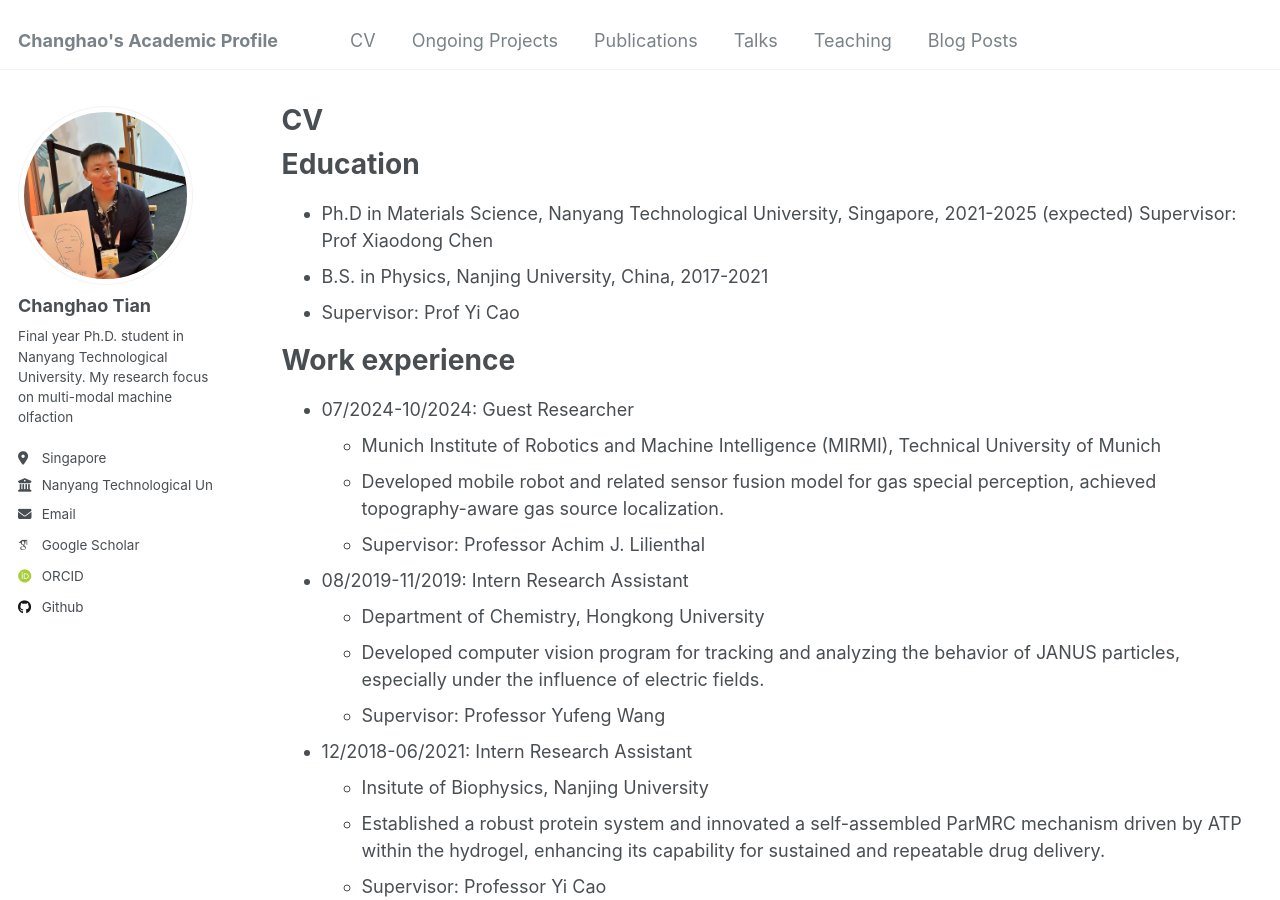
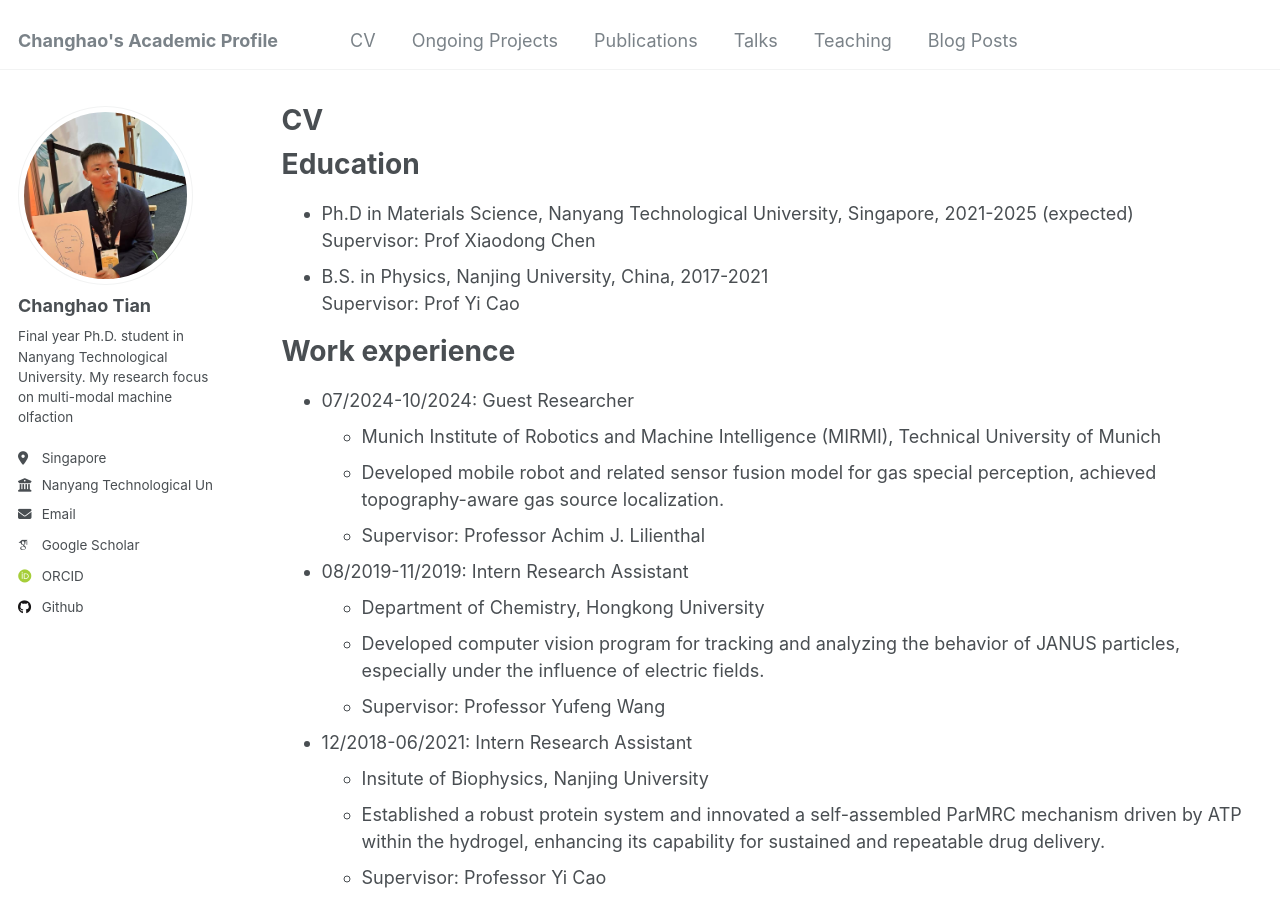
Before and after one commit to CHTiansweet/CHTian, a Jekyll site: the page built from _pages/cv.md, in a window 1280 px wide and 900 px high. Built offline with Jekyll 4.4.1, drawn with Linux system fonts in a browser that asks for light colours; some web fonts are replaced; part of the change alters nothing that is shown.

Commit message:
Update cv.md

```diff
--- a/_pages/cv.md
+++ b/_pages/cv.md
@@ -11,10 +11,10 @@ redirect_from:
 
 Education
 ======
-* Ph.D in Materials Science, Nanyang Technological University, Singapore, 2021-2025 (expected)
+* Ph.D in Materials Science, Nanyang Technological University, Singapore, 2021-2025 (expected)<br>
   Supervisor: Prof Xiaodong Chen
-* B.S. in Physics, Nanjing University, China, 2017-2021
-* Supervisor: Prof Yi Cao
+* B.S. in Physics, Nanjing University, China, 2017-2021<br>
+  Supervisor: Prof Yi Cao
 
 Work experience
 ======
```
